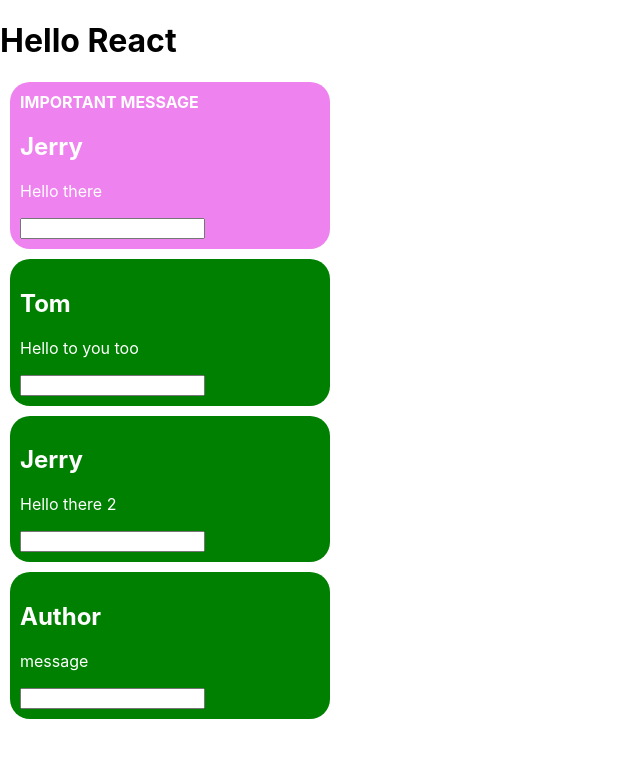
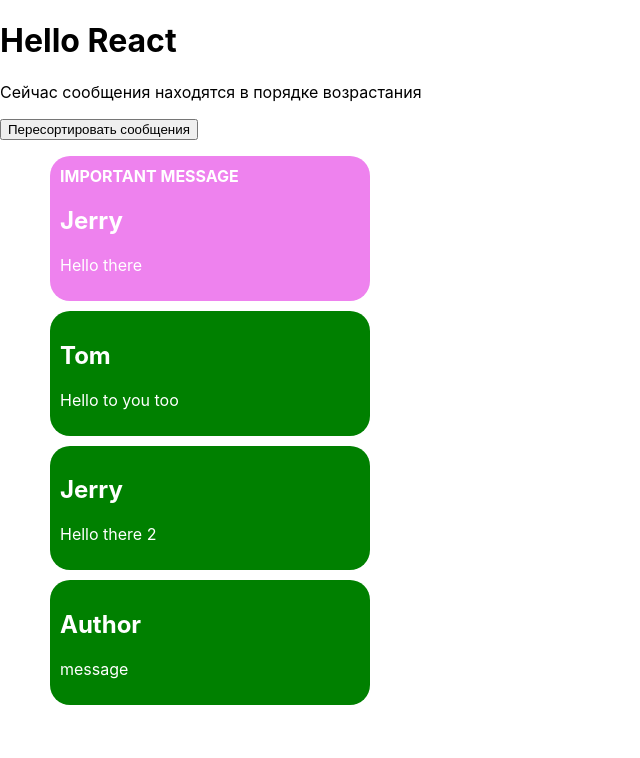
Before and after one commit to freshcourses-fe/react-lessons, a React (Create React App) app: page / in a window 1280 px wide. Shown: the top 758 px of the page, without its empty margins (0-640 px from the left). Built offline with nearby package versions, Linux system fonts and the light colour scheme.

Commit message:
Add MessageList

```diff
--- a/src/App.js
+++ b/src/App.js
@@ -1,46 +1,51 @@
 import './App.css';
 import React from 'react';
-import Message from './components/Message';
 import Header from './components/Header';
+import MessageList from './components/MessageList';
+import messagesDb from './data';
+class App extends React.Component {
+  constructor(props) {
+    super(props);
 
-function App() {
-  const messages = [
-    {
-      author: 'Jerry',
-      message: 'Hello there',
-      isImportant: true,
-    },
-    {
-      author: 'Tom',
-      message: 'Hello to you too',
-      isImportant: false,
-    },
-    {
-      author: 'Jerry',
-      message: 'Hello there 2',
-      isImportant: false,
-    },
-    {
-      isImportant: false,
-    },
-  ];
+    this.state = {
+      messages: messagesDb,
+      isReversed: false,
+    };
+  }
 
-  const messagesElems = messages.map(({author, message, isImportant}, index) => (
-    <Message
-      key={`${author}-${isImportant}-${message}`}
-      author={author}
-      message={message}
-      isImportant={isImportant}
-    />
-  ));
+  sortMessages = () => {
+    const { messages, isReversed } = this.state;
+
+    const messagesCopy = JSON.parse(JSON.stringify(messages));
+
+    this.setState({
+      isReversed: !isReversed,
+      messages: messagesCopy.sort((a, b) => {
+        if (isReversed) {
+          return a.id - b.id;
+        }
+
+        return b.id - a.id;
+      }),
+    });
+  };
+
+  render() {
+    const { messages, isReversed } = this.state;
     return (
       <>
         <Header />
         <main>
-        {messagesElems}
+          <p>
+            Сейчас сообщения находятся в порядке{' '}
+            {isReversed ? 'убывания' : 'возрастания'}
+          </p>
+          <button onClick={this.sortMessages}>Пересортировать сообщения</button>
+          <MessageList messages={messages} />
         </main>
       </>
     );
   }
+}
 
 export default App;
--- a/src/components/Message/index.jsx
+++ b/src/components/Message/index.jsx
@@ -10,7 +10,7 @@
   }
   toggleIsRead = () => {
     this.setState({
-      isRead: !this.state.isRead
+      isRead: !this.state.isRead,
     });
   };
 
@@ -32,17 +32,15 @@
       margin: '10px',
     };
 
-    const element = (
-      <article id={id} style={styles} onClick={this.toggleIsRead}>
+    return (
+      <article style={styles} onClick={this.toggleIsRead}>
         {isImportant && <strong>IMPORTANT MESSAGE</strong>}
         <h2>{author}</h2>
         <p>{message}</p>
         {isRead && <small>ПРОЧИТАНО</small>}
-        <input/>
+
       </article>
     );
-
-    return element;
   }
 }
 
--- /dev/null
+++ b/src/components/MessageList/index.jsx
@@ -0,0 +1,20 @@
+import Message from '../Message';
+
+function MessageList(props) {
+  const messagesElems = props.messages.map(
+    ({ author, message, isImportant }) => (
+
+        <Message
+          key={`${author}-${isImportant}-${message}`}
+          author={author}
+          message={message}
+          isImportant={isImportant}
+          id={'test'}
+        />
+
+    )
+  );
+  return <ul>{messagesElems}</ul>;
+}
+
+export default MessageList;
--- /dev/null
+++ b/src/data.js
@@ -0,0 +1,26 @@
+const messages = [
+  {
+    id: 1,
+    author: 'Jerry',
+    message: 'Hello there',
+    isImportant: true,
+  },
+  {
+    id: 2,
+    author: 'Tom',
+    message: 'Hello to you too',
+    isImportant: false,
+  },
+  {
+    id: 3,
+    author: 'Jerry',
+    message: 'Hello there 2',
+    isImportant: false,
+  },
+  {
+    id: 4,
+    isImportant: false,
+  },
+];
+
+export default messages;
--- /dev/null
+++ b/src/data.json
@@ -0,0 +1,16 @@
+[
+  { "id": 1, "author": "Jerry", "message": "Hello there", "isImportant": true },
+  {
+    "id": 2,
+    "author": "Tom",
+    "message": "Hello to you too",
+    "isImportant": false
+  },
+  {
+    "id": 3,
+    "author": "Jerry",
+    "message": "Hello there 2",
+    "isImportant": false
+  },
+  { "id": 4, "isImportant": false }
+]
```
Lines whose indentation alone changed are shown as unchanged.
